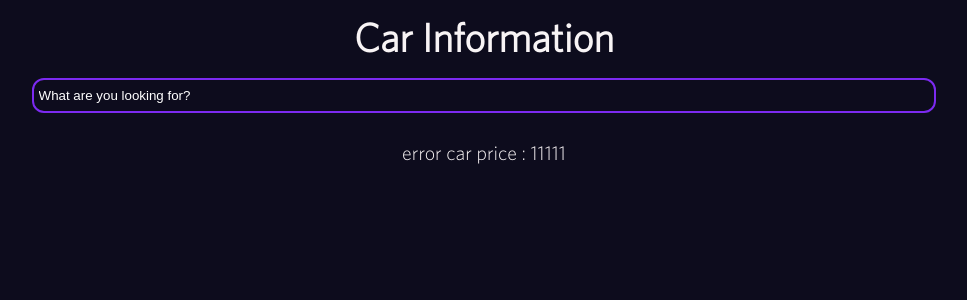
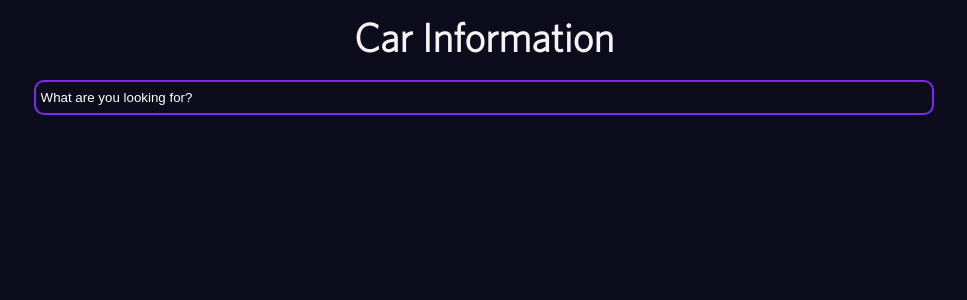
Before and after one commit to chltjdrhd777/redux-toolkit-searchEngine, a React (Create React App) app: page / in a window 1280 px wide. Shown: the top 300 px of the page, without its empty margins (156-1123 px from the left). Built offline with nearby package versions, Linux system fonts and the light colour scheme.

Commit message:
[FEAT] : update filtering system with context API

```diff
--- a/src/components/styled/Home.styled.ts
+++ b/src/components/styled/Home.styled.ts
@@ -9,19 +9,47 @@ export const HomeHeader = styled(B.Header)`
     width: 77%;
     padding: 0.8rem 0.5rem;
     background-color: #0d0c1d;
-    border: none;
-    outline: 2px solid #7c2af1;
+    border: 2px solid #7c2af1;
+    outline: none;
     color: #f8f4f5;
     margin-top: 2rem;
     border-radius: 1rem;
+    transition: border 0.5s;
     &::placeholder {
       color: white;
+    }
+
+    &:focus {
+      border-color: ${({ theme }) => theme.colors.pointColorCarrot};
     }
   }
 `;
 
 //# main
-export const HomeMain = styled(B.Main)``;
+export const HomeMain = styled(B.Main)`
+  & .search-list {
+    .search-item {
+      background-color: ${({ theme }) => theme.colors.lightblue};
+      max-width: 50rem;
+      padding: 1.5rem;
+      border-radius: 2rem;
+      margin: 0 auto;
+      margin-bottom: 1rem;
+      color: ${({ theme }) => theme.colors.indigo};
+      font-weight: bold;
+      animation: fadeIn 0.5s ease-in-out;
+    }
+  }
+
+  @keyframes fadeIn {
+    from {
+      opacity: 0;
+    }
+    to {
+      opacity: 1;
+    }
+  }
+`;
 
 //@ media
 export const Media = styled.div``;
--- a/src/globalCSS/theme.ts
+++ b/src/globalCSS/theme.ts
@@ -89,6 +89,10 @@ export const mediaQuery = {
   phone: renderMediaQuery("screen", deviceSizeUnits.mobileL),
 } as const;
 
+export const animation = {
+  fadeIn: "",
+};
+
 //@ CSS PART END ///////////////////////////////////////////////////////////////
 
 //# TYPE PART START ////////////////////////////////////////////////////////
--- /dev/null
+++ b/src/redux/Slice/asyncCalls.ts
@@ -0,0 +1,24 @@
+import { ActionReducerMapBuilder, createAsyncThunk, PayloadAction } from "@reduxjs/toolkit";
+import { axios, DataTypes } from "redux/testData";
+
+///# searchSlice////////////////////////////////
+export const fetchCars = createAsyncThunk("cars", async (_, { rejectWithValue }) => {
+  try {
+    const response = await axios.GET("ok");
+    return response;
+  } catch (err) {
+    return rejectWithValue("hi it is err");
+  }
+});
+
+export const afterFetchCars = (builder: ActionReducerMapBuilder<DataTypes>) => {
+  builder.addCase(fetchCars.fulfilled, (state, action: PayloadAction<any>) => {
+    state.push(...action.payload);
+  });
+  builder.addCase(fetchCars.rejected, (state, action: any) => {
+    console.log(action.payload);
+    state.push({ carName: "error", carCode: "en", carPrice: 11111 });
+  });
+};
+
+///# ///////////////////////////////////////////
--- a/src/redux/Slice/searchSlice.ts
+++ b/src/redux/Slice/searchSlice.ts
@@ -6,30 +6,15 @@ import {
   PayloadAction,
 } from "@reduxjs/toolkit";
 import { RootState } from "redux/store";
+import { afterFetchCars } from "./asyncCalls";
 
+//! initial state//
 const initialState: DataTypes = [];
 
+//@ reducers//
 const reducers: { [key: string]: (state: DataTypes, payload: any) => void } = {};
 
-//! async ///
-export const fetchCars = createAsyncThunk("cars", async (_, { rejectWithValue }) => {
-  try {
-    const response = await axios.GET("err");
-    return response;
-  } catch (err) {
-    return rejectWithValue(err);
-  }
-});
-
-const afterFetchCars = (builder: ActionReducerMapBuilder<DataTypes>) => {
-  builder.addCase(fetchCars.fulfilled, (state, action: PayloadAction<any>) => {
-    state.push(...action.payload);
-  });
-  builder.addCase(fetchCars.rejected, (state, action: any) => {
-    state.push({ carName: "error", carCode: "en", carPrice: 11111 });
-  });
-};
-
+//% export
 export const searchSlice = createSlice({
   name: "search",
   initialState,
--- a/src/routes/Home/Header.tsx
+++ b/src/routes/Home/Header.tsx
@@ -1,13 +1,43 @@
-import React, { useState } from "react";
+import React, { useEffect, useState } from "react";
 import { HomeHeader } from "components/styled/Home.styled";
 import { B } from "components/styled";
+import { useSearchContext } from "./index";
+import { useSelector } from "react-redux";
+import { selectSearch } from "redux/Slice/searchSlice";
 
 function Index() {
+  const [input, setInput] = useState("");
+  const { setFiltered } = useSearchContext();
+  const searchCars = useSelector(selectSearch);
+
+  useEffect(() => {
+    if (!input) {
+      setFiltered([]);
+    }
+  }, [input]);
+
+  const onHandleInput = (input: string) => {
+    setInput(input);
+    const filtered = searchCars.filter(
+      (e) =>
+        e.carName.toLocaleLowerCase().includes(input) ||
+        e.carCode.toLocaleLowerCase().includes(input)
+    );
+
+    setFiltered(filtered);
+  };
+
   return (
     <HomeHeader>
       <B.Container>
         <h1 className="title">Car Information</h1>
-        <input className="searchbar" type="text" placeholder="What are you looking for?" />
+        <input
+          className="searchbar"
+          type="text"
+          placeholder="What are you looking for?"
+          value={input}
+          onChange={(e) => onHandleInput(e.target.value)}
+        />
       </B.Container>
     </HomeHeader>
   );
--- a/src/routes/Home/Main.tsx
+++ b/src/routes/Home/Main.tsx
@@ -1,18 +1,22 @@
 import React from "react";
 import { HomeMain } from "components/styled/Home.styled";
 import { B } from "components/styled";
-import { useSelector, useDispatch } from "react-redux";
+import { useSelector } from "react-redux";
 import { selectSearch } from "redux/Slice/searchSlice";
+import { useSearchContext } from "./index";
 
 function Index() {
   const searchCars = useSelector(selectSearch);
+  const { filterted, setFiltered } = useSearchContext();
   return (
     <HomeMain>
       <B.Container>
-        {searchCars?.map((car) => (
-          <div key={car.carName}>
-            {car.carName} <span>car price : {car.carPrice}</span>
-          </div>
+        {filterted?.map((car) => (
+          <ul className="search-list" key={car.carName}>
+            <li className="search-item">
+              {car.carName} <span>car price : {car.carPrice}</span>
+            </li>
+          </ul>
         ))}
       </B.Container>
     </HomeMain>
--- a/src/routes/Home/index.tsx
+++ b/src/routes/Home/index.tsx
@@ -1,22 +1,26 @@
-import React, { useState, createContext, useContext, useEffect } from "react";
+import React, { createContext, useContext, useEffect, useState } from "react";
 import HomeHeader from "./Header";
 import HomeMain from "./Main";
 import { useDispatch } from "react-redux";
-import { fetchCars } from "redux/Slice/searchSlice";
+import { fetchCars } from "redux/Slice/asyncCalls";
+import { DataTypes } from "redux/testData";
+
+const searchContext = createContext<{ filterted?: DataTypes; setFiltered?: any }>({});
+export const useSearchContext = () => useContext(searchContext);
 
 function Index() {
   const dispatch = useDispatch();
+  const [filterted, setFiltered] = useState<DataTypes>([]);
 
   useEffect(() => {
-    console.log("hello");
     dispatch(fetchCars());
   }, []);
 
   return (
-    <>
+    <searchContext.Provider value={{ filterted, setFiltered }}>
       <HomeHeader />
       <HomeMain />
-    </>
+    </searchContext.Provider>
   );
 }
 
```
